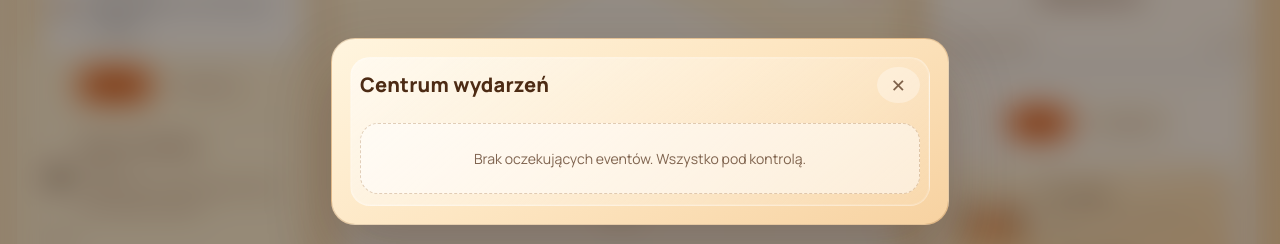
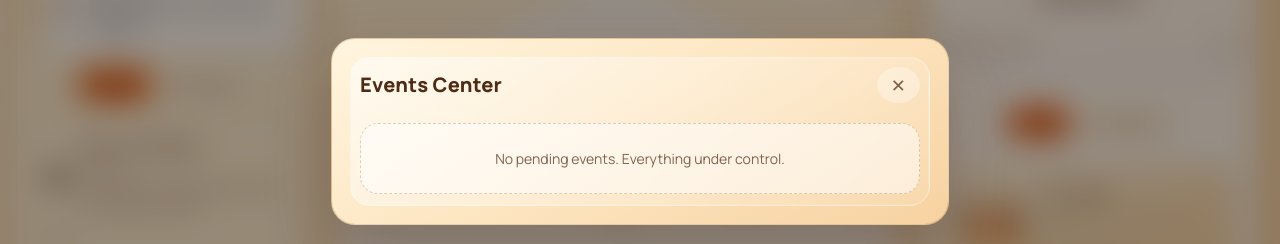
Before and after one commit to reprezentant/viessmann-game, a React (Vite) app: page / in a window 1280 px wide. Both pictures are taken after a click on the button 877 px from the left and 54 px from the top of the page. Shown: the part 269-513 px from the top of the page. Built offline with nearby package versions, Linux system fonts and the light colour scheme.

Commit message:
feat(i18n): translate Events Center modal title and empty state

```diff
--- a/src/components/EventsCenterModal.tsx
+++ b/src/components/EventsCenterModal.tsx
@@ -37,7 +37,7 @@ export default function EventsCenterModal({ open, events, discount, onClose, onC
         onClick={(e) => e.stopPropagation()}
       >
         <div className="events-modal__header">
-          <div className="events-modal__title">{t('eventsCenterTitle', { defaultValue: 'Centrum wydarzeń' })}</div>
+          <div className="events-modal__title">{t('events.centerTitle', { ns: 'ui' })}</div>
           <button type="button" className="events-modal__close" onClick={onClose} aria-label={t('ui.close', { ns: 'ui' })}>
             ✕
           </button>
@@ -52,7 +52,7 @@ export default function EventsCenterModal({ open, events, discount, onClose, onC
           </section>
         )}
         {events.length === 0 ? (
-          <div className="events-modal__empty">{t('noPendingEvents', { defaultValue: 'Brak oczekujących eventów. Wszystko pod kontrolą.' })}</div>
+          <div className="events-modal__empty">{t('events.noPending', { ns: 'ui' })}</div>
         ) : (
           events.map((event) => (
             <article key={event.id} className="events-modal__event">
--- a/src/locales/en/ui.json
+++ b/src/locales/en/ui.json
@@ -167,7 +167,9 @@
     "checkNewEvents": "Check new events",
     "ariaLabel_none": "No new events",
     "ariaLabel_some": "{{count}} new events",
-    "altText": "Events"
+    "altText": "Events",
+    "centerTitle": "Events Center",
+    "noPending": "No pending events. Everything under control."
   },
   "ui": {
     "close": "Close",
--- a/src/locales/pl/ui.json
+++ b/src/locales/pl/ui.json
@@ -166,7 +166,9 @@
     "checkNewEvents": "Sprawdź nowe wydarzenia",
     "ariaLabel_none": "Brak nowych wydarzeń",
     "ariaLabel_some": "{{count}} nowych wydarzeń",
-    "altText": "Wydarzenia"
+    "altText": "Wydarzenia",
+    "centerTitle": "Centrum wydarzeń",
+    "noPending": "Brak oczekujących eventów. Wszystko pod kontrolą."
   },
   "ui": {
     "close": "Zamknij",
```
